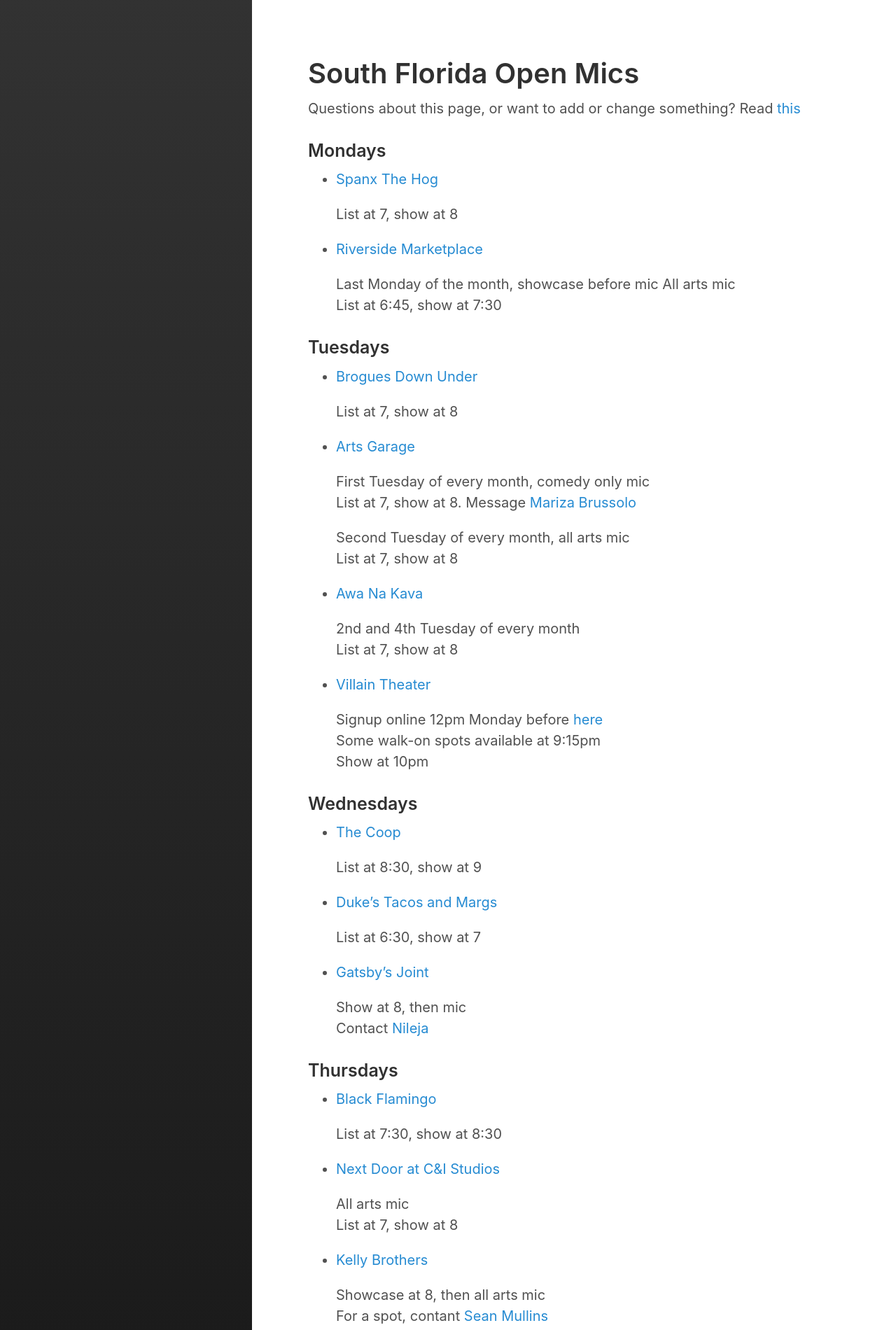
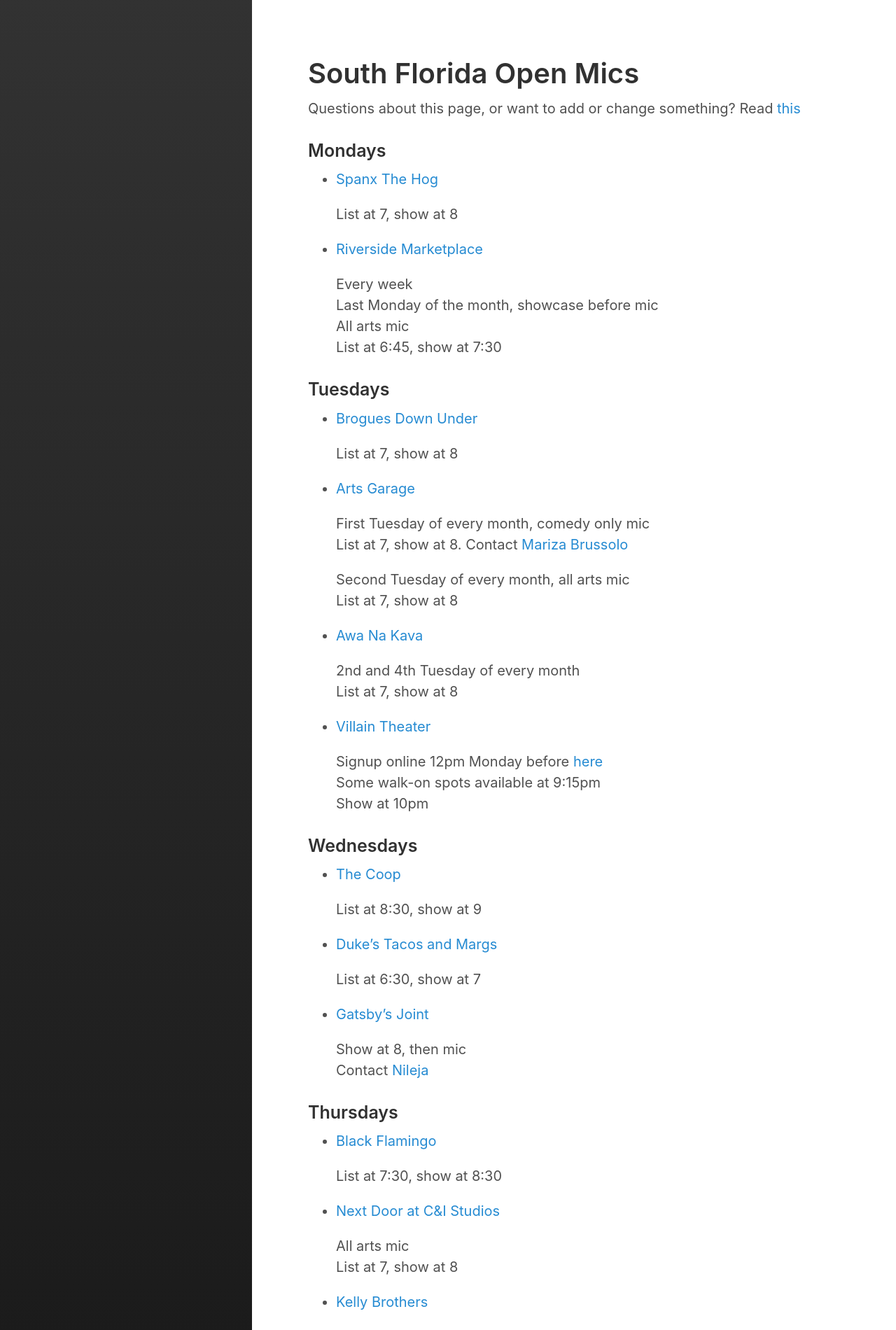
Before and after one commit to haubey/haubey.github.io, a Jekyll site: the page built from pages/south_florida_mics.md, in a window 1280 px wide. Shown: the top 1900 px of the page at 70% size. Built offline with Jekyll 4.4.1, drawn with Linux system fonts in a browser that asks for light colours.

Commit message:
spelling for mic list

```diff
--- a/pages/south_florida_mics.md
+++ b/pages/south_florida_mics.md
@@ -12,6 +12,7 @@
 
 * [Riverside Marketplace](https://g.page/RiversidePlantation?share){:target="_blank"}
 
+   Every week
    Last Monday of the month, showcase before mic
    All arts mic
    List at 6:45, show at 7:30
@@ -25,7 +26,7 @@
 * [Arts Garage](https://goo.gl/maps/ezaCaRiHiBXRZSfJ9){:target="_blank"}
 
    First Tuesday of every month, comedy only mic
-   List at 7, show at 8. Message [Mariza Brussolo](https://www.instagram.com/marizabrussolo/){:target="_blank"}
+   List at 7, show at 8. Contact [Mariza Brussolo](https://www.instagram.com/marizabrussolo/){:target="_blank"}
 
    Second Tuesday of every month, all arts mic
    List at 7, show at 8
@@ -68,7 +69,7 @@
 * [Kelly Brothers](https://g.page/kelly-brothers-irish-pub-fl?share){:target="_blank"}
 
   Showcase at 8, then all arts mic
-  For a spot, contant [Sean Mullins](https://www.instagram.com/seantmullins/){:target="_blank"}
+  For a spot, contact [Sean Mullins](https://www.instagram.com/seantmullins/){:target="_blank"}
 
 ### Fridays
 * [Lucky's Tavern](https://g.page/luckystavern?share){:target="_blank"}
```
Also changed, not shown: 1 other file.
